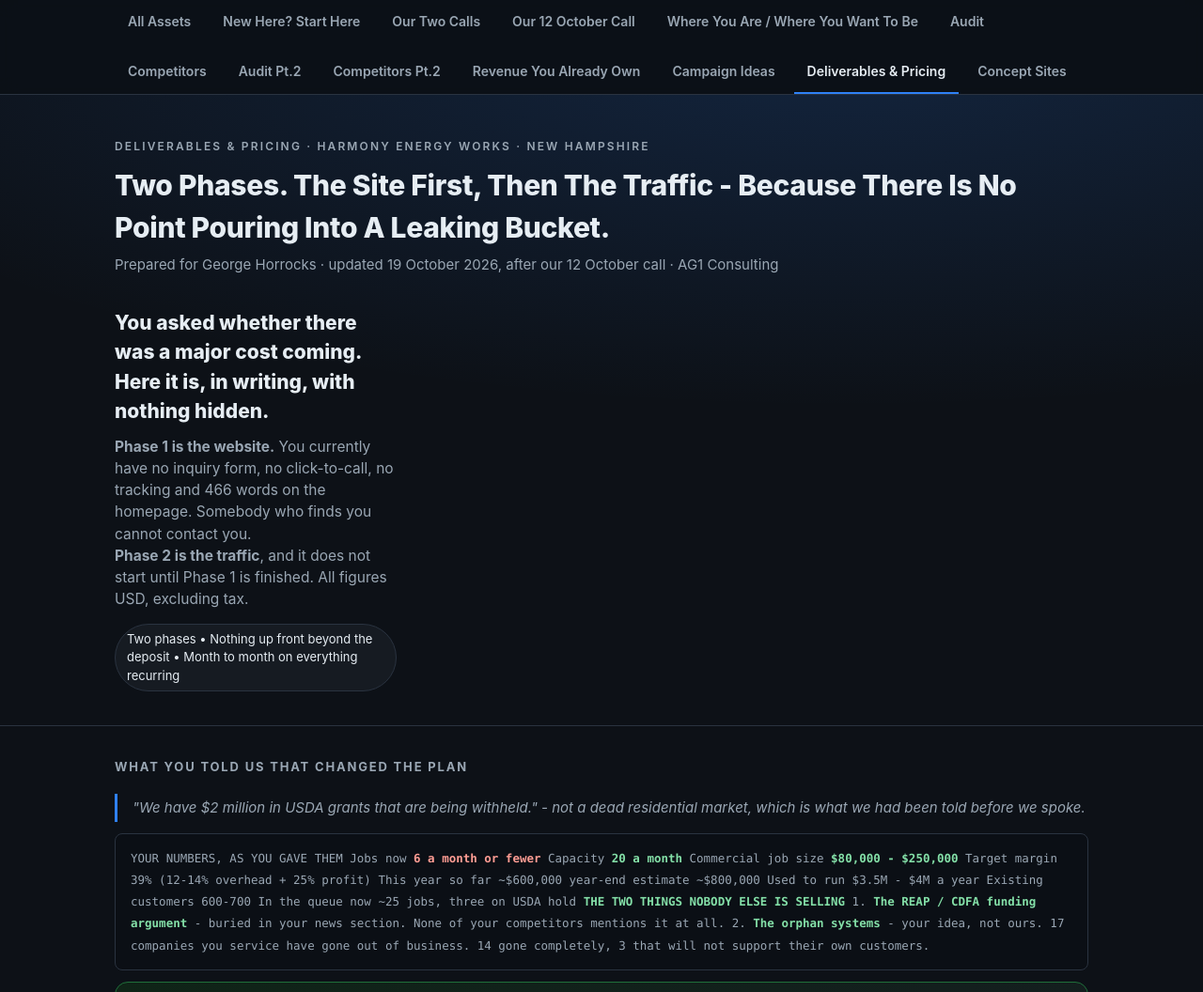
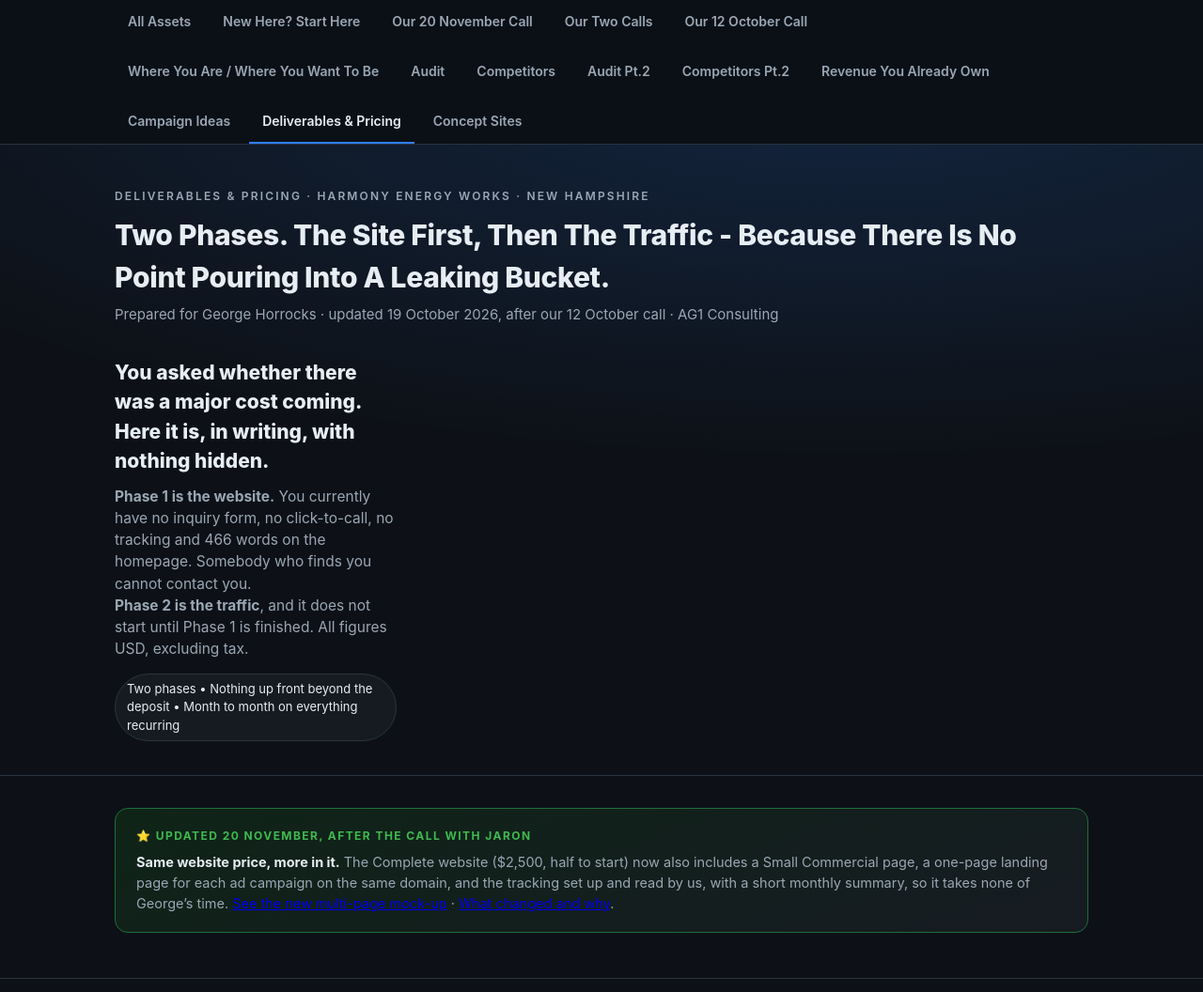
Before and after one commit to andrei170/harmony-energy-audit, a plain HTML site: page pricing.html in a window 1280 px wide. Shown: the top 1056 px of the page at 94% size. Drawn offline with Linux system fonts and the light colour scheme.

Commit message:
20 Nov call page

```diff
--- a/pricing.html
+++ b/pricing.html
@@ -121,7 +121,7 @@ footer{color:var(--mut);font-size:12.5px;text-align:center;padding:22px 0 40px;l
 .quote{border-left:3px solid var(--accent);padding:4px 0 4px 16px;color:var(--mut);font-style:italic;font-size:15px;margin:12px 0}
 </style>
 
-<nav class="agnav"><div class="inner"><a href="assets.html">All Assets</a><a href="new-here.html">New Here? Start Here</a><a href="calls.html">Our Two Calls</a><a href="call3.html">Our 12 October Call</a><a href="recap.html">Where You Are / Where You Want To Be</a><a href="./">Audit</a><a href="competitors.html">Competitors</a><a href="audit-pt2.html">Audit Pt.2</a><a href="competitors-pt2.html">Competitors Pt.2</a><a href="service.html">Revenue You Already Own</a><a href="campaigns.html">Campaign Ideas</a><a href="pricing.html" class="on">Deliverables &amp; Pricing</a><a href="https://andrei170.github.io/harmony-energy-demo/">Concept Sites</a></div></nav>
+<nav class="agnav"><div class="inner"><a href="assets.html">All Assets</a><a href="new-here.html">New Here? Start Here</a><a href="call4.html">Our 20 November Call</a><a href="calls.html">Our Two Calls</a><a href="call3.html">Our 12 October Call</a><a href="recap.html">Where You Are / Where You Want To Be</a><a href="./">Audit</a><a href="competitors.html">Competitors</a><a href="audit-pt2.html">Audit Pt.2</a><a href="competitors-pt2.html">Competitors Pt.2</a><a href="service.html">Revenue You Already Own</a><a href="campaigns.html">Campaign Ideas</a><a href="pricing.html" class="on">Deliverables &amp; Pricing</a><a href="https://andrei170.github.io/harmony-energy-demo/">Concept Sites</a></div></nav>
 
 <header>
   <div class="wrap">
@@ -140,7 +140,7 @@ footer{color:var(--mut);font-size:12.5px;text-align:center;padding:22px 0 40px;l
       </div>
     </div>
   </div>
-</header>
+</header><section><div class="wrap"><div class="win"><div class="lab">&#11088; Updated 20 November, after the call with Jaron</div><p><b>Same website price, more in it.</b> The Complete website ($2,500, half to start) now also includes a Small Commercial page, a one-page landing page for each ad campaign on the same domain, and the tracking set up and read by us, with a short monthly summary, so it takes none of George&rsquo;s time. <a href="https://andrei170.github.io/harmony-energy-demo/v3/">See the new multi-page mock-up</a> &middot; <a href="call4.html">What changed and why</a>.</p></div></div></section>
 
 <section>
   <div class="wrap">
```
